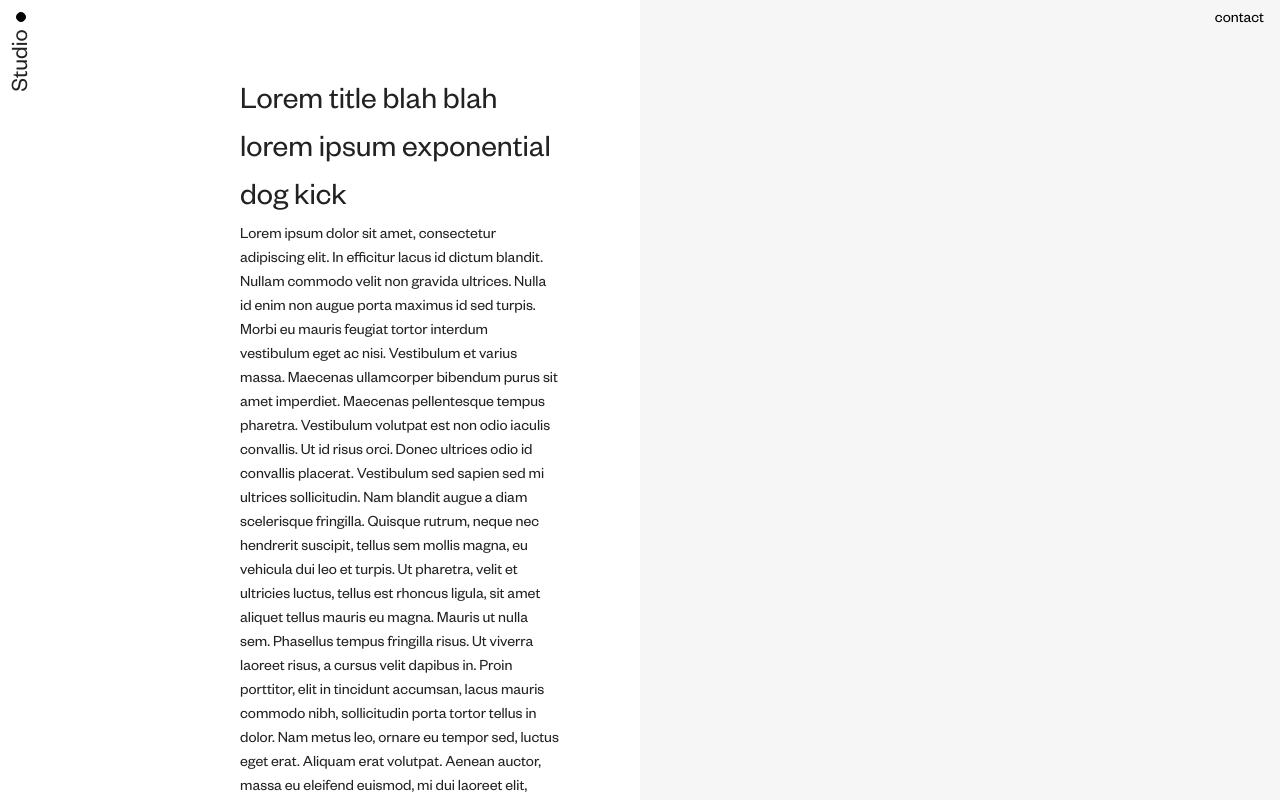
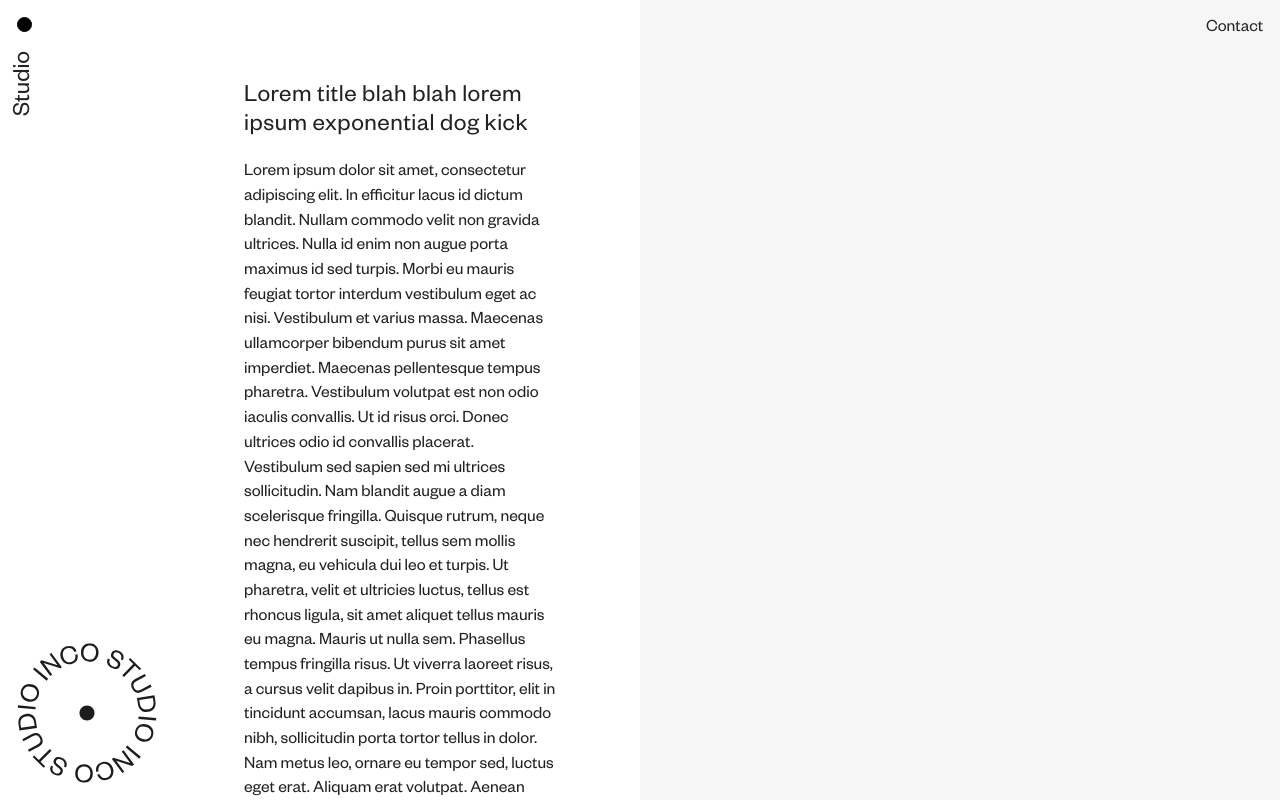
Before and after one commit to nivvyart/inco-v2, a Next.js app: page /studio in a window 1280 px wide. Shown: the top 800 px of the page. Built offline with nearby package versions, Linux system fonts and the light colour scheme.

Commit message:
fixes and review

```diff
--- a/public/styles/global.css
+++ b/public/styles/global.css
@@ -45,9 +45,11 @@ body {
   font-family: "FoundersGrotesk", sans-serif;
   background-color: #fff;
   color: #222;
-  font-weight: 200;
   height: 100%;
-  font-size: 1rem;
+  font-size: 1.05rem;
+  line-height: 1.4;
+  font-weight: normal;
+
 }
 
 #__next {
@@ -66,7 +68,9 @@ a:hover {
 }
 
 h1, .h1 {
-  font-size: 3.5rem;
+  font-size: 1.5rem;
+  line-height: 1.15;
+  margin-bottom: 1.15rem;
 }
 
 h2, .h2 {
@@ -78,13 +82,23 @@ h3, .h3 {
 }
 
 h4, .h4 {
-  font-size: 2rem;
+  font-size: 1.5rem;
+  line-height: 1.15;
+  margin-bottom: 1.15rem;
+  letter-spacing: 0.5px;
 }
 
 h5, .h5 {
   font-size: 1.5rem;
 }
 
+.title {
+  font-size: 1.5rem;
+  line-height: 1.15;
+  margin-bottom: 1.15rem;
+  letter-spacing: 0.5px;
+
+}
 
 
 .youtube-container {
--- a/src/components/Burger.tsx
+++ b/src/components/Burger.tsx
@@ -17,14 +17,14 @@ export default function Burger({ active, onClick }: Props) {
             width: 15px;
             height: 15px;
             cursor: pointer;
-            top: 0.5rem;
+            top: 1rem;
             left: 1rem;
             z-index: 5;
           }
 
           .dot {
-            height: 10px;
-            width: 10px;
+            height: 15px;
+            width: 15px;
             border-radius: 50%;
             display: inline-block;
             border: 1px solid black;
--- a/src/components/Layout.tsx
+++ b/src/components/Layout.tsx
@@ -1,6 +1,7 @@
 import Head from "next/head";
 import Navigation from "./Navigation";
 import Contact from "./contact"
+import IncoMark from "./incoMark";
 
 type Props = {
   children: React.ReactNode;
@@ -20,6 +21,7 @@ export default function Layout({ children }: Props) {
         <Contact />
       </nav>
       <main>{children}</main>
+      <IncoMark />
       <style jsx>
         {`
 
--- a/src/components/Navigation.tsx
+++ b/src/components/Navigation.tsx
@@ -2,7 +2,7 @@ import Link from "next/link";
 import { useRouter } from "next/router";
 import Burger from "./Burger";
 import { useState } from "react";
-import IncoLogo from "../assets/INCO_MARK_Dark.svg"
+import IncoLogo from "../assets/INCO_LOGO.svg"
 import Clock from "./Clock"
 
 export default function Navigation() {
@@ -51,7 +51,7 @@ export default function Navigation() {
                   </div>
                 </div>
                 <div className="lg:grow lg:w-1/2 hidden lg:block">
-                  <div className="text-right pr-4">
+                  <div className="text-right">
                     &copy; 2022 INCO Studio
                   </div>
                 </div>
@@ -86,7 +86,7 @@ export default function Navigation() {
 
 
           .nav-links li {
-            font-size: 5rem;
+            font-size: 10rem;
             line-height: 1;
 
           }
--- a/src/components/PostList.tsx
+++ b/src/components/PostList.tsx
@@ -33,13 +33,16 @@ export default function PostList({ posts, tags, pagination }: Props) {
   return (
       <div className={"posts"}>
 
-        <div className="text-center pt-2" onClick={showMenu}>
+        <div className="text-center pt-4 mb-3" onClick={showMenu}>
           <a className="text-black" href="#">{listView ? 'Image View' : 'List View'}</a>
         </div>
         <div className="text-center">
           <ul>
+            <li className="inline mx-3">
+              <a href="/projects">All</a>
+            </li>
             {tags.map((it, i) => (
-              <li className="inline mx-1" key={i}>
+              <li className="inline mx-3" key={i}>
                 <TagLink tag={it} />
               </li>
             ))}
--- a/src/components/contact.tsx
+++ b/src/components/contact.tsx
@@ -5,7 +5,7 @@ export default function Contact() {
     <>
     <div className="contact">
       <Link href="/contact">
-        <a href="/contact">contact</a>
+        <a className="" href="/contact">Contact</a>
       </Link>
     </div>
     <style jsx>
@@ -14,12 +14,12 @@ export default function Contact() {
           .contact {
             position: absolute;
             right: 0;
-            top: 0.5rem;
+            top: 1rem;
             padding-right: 1rem;
             z-index: 5;
           }
           .contact a {
-            color: black;
+            color: #282727
           }
 
           `}
--- /dev/null
+++ b/src/components/incoMark.tsx
@@ -0,0 +1,19 @@
+import CircleLogo from "../assets/inco-mark.svg"
+
+
+export default function IncoMark() {
+  return (
+    <div className="inco-circle m-4">
+     <CircleLogo />
+     <style jsx>{`
+      .inco-circle {
+        position: fixed;
+        bottom: 0;
+        left: 0;
+        width: 140px;
+        height: 140px;
+      }
+     `}</style>
+    </div>
+  )
+}
--- a/src/pages/contact.tsx
+++ b/src/pages/contact.tsx
@@ -14,7 +14,7 @@ export default function Contact() {
       <BasicMeta url={"/"} />
       <OpenGraphMeta url={"/"} />
       <LinkedInMeta url={"/"} />
-      <div className="page_title">Contact</div>
+      <div className="page_title title">Contact</div>
 
       <div className="bg-black text-white">
 
@@ -26,21 +26,21 @@ export default function Contact() {
             <div className="mt-20">
               <ReactMarkdown className="h4 text-center leading-tight">{contactContent.address}</ReactMarkdown>
             </div>
+            <div className="text-center">
+              <SocialList white={true} />
+            </div>
           </div>
         </div>
-        <div className="text-center">
-          <SocialList white={true} />
-        </div>
+
       </div>
 
     <style jsx>{`
       .page_title {
         transform: rotate(270deg);
         position: absolute;
-        top: 65px;
+        top: 80px;
         line-height: 17px;
         left: -15px;
-        font-size: 1.5rem;
         color: white;
       }
 
--- a/src/pages/index.tsx
+++ b/src/pages/index.tsx
@@ -3,7 +3,7 @@ import BasicMeta from "../components/meta/BasicMeta";
 import OpenGraphMeta from "../components/meta/OpenGraphMeta";
 import LinkedInMeta from "../components/meta/LinkedInMeta";
 import MarqueeText from "../components/MarqueeText"
-import IncoLogoWhite from "../assets/INCO_MARK_Light.svg"
+import IncoLogoWhite from "../assets/INCO_LOGO.svg"
 
 
 
@@ -17,8 +17,8 @@ export default function Index() {
         <div className="marquee">
           <MarqueeText />
         </div>
-        <div className="h-full  nav-info flex items-end">
-          <IncoLogoWhite />
+        <div className="h-full nav-info flex items-end p-4">
+          <IncoLogoWhite style={{fill: "white"}}/>
         </div>
       </div>
       <style jsx>{`
@@ -38,6 +38,7 @@ export default function Index() {
           height: 100vh;
           width: 100vw;
         }
+
         `}</style>
     </Layout>
   );
--- a/src/pages/studio.tsx
+++ b/src/pages/studio.tsx
@@ -39,7 +39,7 @@ export default function Studio() {
         .page_title {
           transform: rotate(270deg);
           position: absolute;
-          top: 52px;
+          top: 75px;
           line-height: 17px;
           left: -7px;
           font-size: 1.5rem;
```
Also changed, not shown: src/assets/INCO_LOGO.svg (added), src/assets/inco-mark.svg (added).
